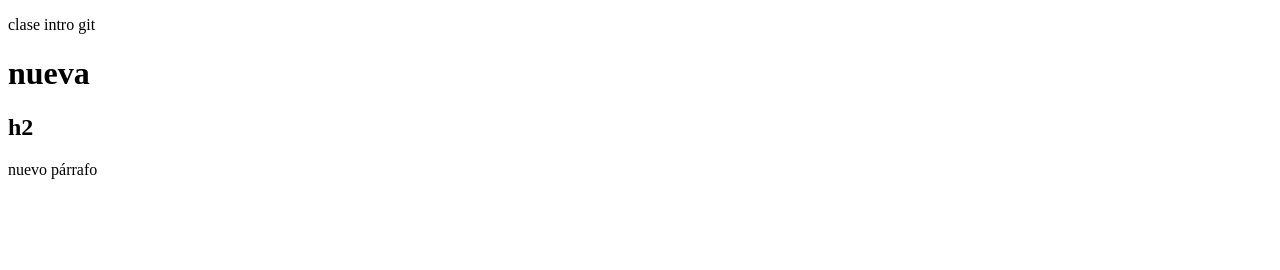
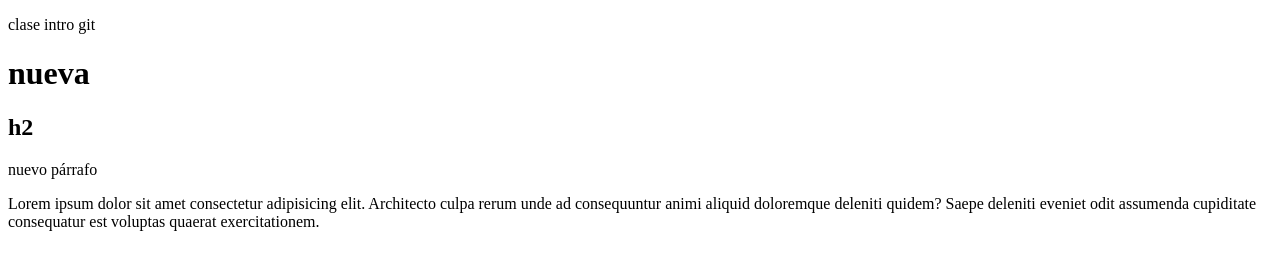
Before and after one commit to anarugna/clase11, a plain HTML site: page index.html in a window 1280 px wide. Drawn offline with Linux system fonts and the light colour scheme.

Commit message:
otro parrafo

```diff
--- a/index.html
+++ b/index.html
@@ -11,5 +11,6 @@
     <h1>nueva</h1>
     <h2>h2</h2>
     <p>nuevo párrafo</p>
+    <p>Lorem ipsum dolor sit amet consectetur adipisicing elit. Architecto culpa rerum unde ad consequuntur animi aliquid doloremque deleniti quidem? Saepe deleniti eveniet odit assumenda cupiditate consequatur est voluptas quaerat exercitationem.</p>
 </body>
 </html>
```
